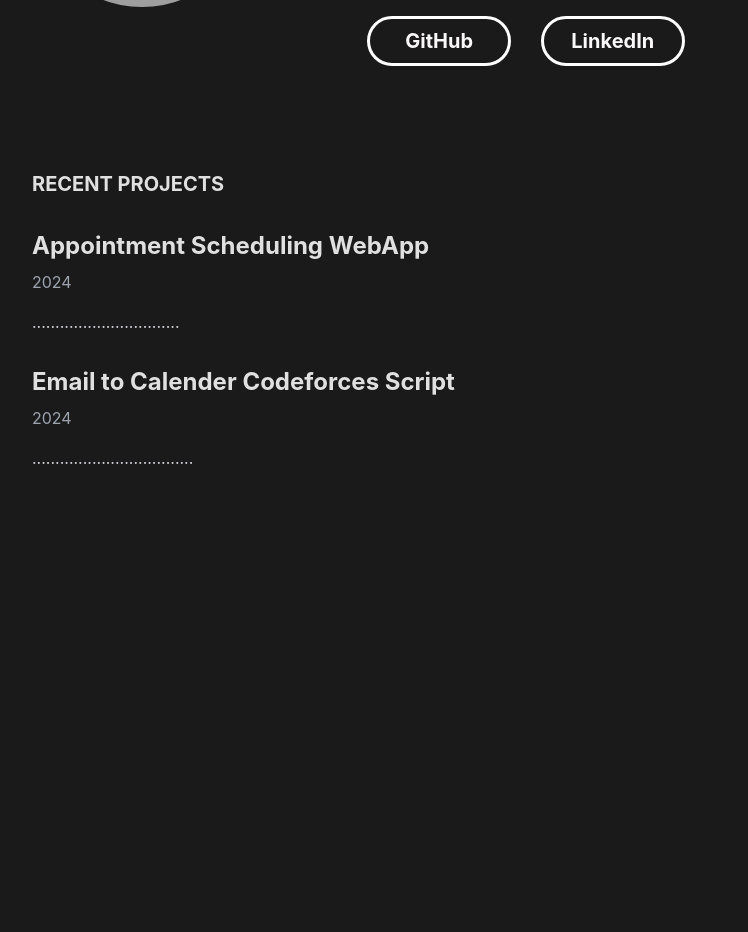
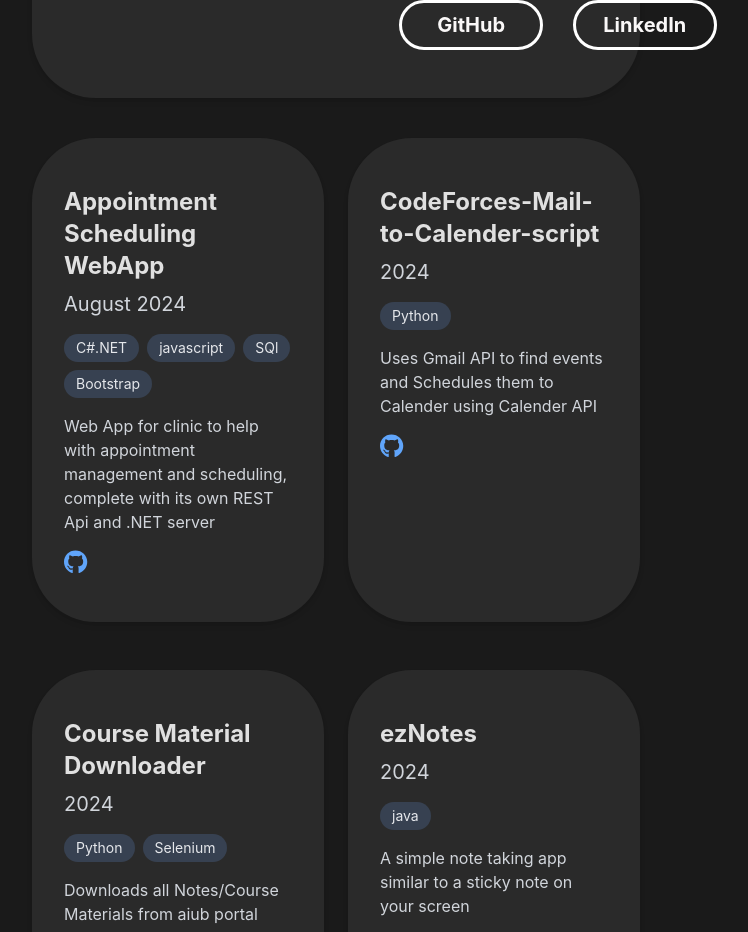
Before and after one commit to ibnuladib/personalwebsite, a React (Create React App) app: page / in a window 1280 px wide. Shown: the part 400-1332 px from the top of the page, without its empty margins (304-1052 px from the left). Before the commit the page ends 902 px from the top, so only its background shows below. Built offline with nearby package versions, Linux system fonts and the light colour scheme; grey boxes are pictures that could not be loaded.

Commit message:
new updates

```diff
--- a/postcss.config.js
+++ b/postcss.config.js
@@ -1,6 +1,6 @@
 module.exports = {
-  plugins: [
-    require('tailwindcss'),
-    require('autoprefixer'),
-  ],
+  plugins: {
+    tailwindcss: {},
+    autoprefixer: {},
+  },
 }
--- a/public/index.html
+++ b/public/index.html
@@ -4,6 +4,7 @@
     <meta charset="utf-8" />
     <link rel="icon" href="%PUBLIC_URL%/favicon.ico" />
     <link href="https://cdnjs.cloudflare.com/ajax/libs/tailwindcss/2.2.19/tailwind.min.css" rel="stylesheet">
+    <link rel="stylesheet" href="https://cdnjs.cloudflare.com/ajax/libs/font-awesome/6.0.0-beta3/css/all.min.css" integrity="sha384-k6RqeWeci5ZR/Lv4MR0sA0FfDOMJ5n0X+g3T6qLlttPZgLth3u2h0VimjG4P/pA" crossorigin="anonymous">
 
     <meta name="viewport" content="width=device-width, initial-scale=1" />
     <meta name="theme-color" content="#000000" />
--- a/src/App.js
+++ b/src/App.js
@@ -1,11 +1,31 @@
-import logo from './logo.svg';
-
+// App.js
+import React from 'react';
 import Button from './components/button';
+import Project from './components/project';
+import {projectData} from './data/projectData';
 
 function App() {
+
+//   const projectData = {
+//     project1: {
+//       date: "2023",
+//       title: "Project One",
+//       tags: ["React", "Node.js", "MongoDB"],
+//       description: "A brief description of project one",
+//       githubLink: "https://github.com/username/project1",
+//     },
+//     project2: {
+//       date: "2024",
+//       title: "Project Two",
+//       tags: ["Python", "Django", "PostgreSQL"],
+//       description: "A brief description of project two",
+//       githubLink: "https://github.com/username/project2",
+//     },
+//   };
+
   return (
-    <main className="mx-auto px-4 md:w-3/4 lg:w-1/2 mt-24 max-w-[820px] flex flex-col gap-10">
-        <section className="flex flex-col md:flex-row items-center gap-10">
+    <main className="mx-auto px-4 md:w-3/4 lg:w-1/2 max-w-[820px] flex flex-col gap-10">
+      <section className="flex flex-col md:flex-row items-center py-12 p-8 rounded-[4rem] shadow-md gap-10 bg-[#2a2a2a]">
         <img
           src="https://github.com/ibnuladib.png"
           alt="Profile Picture"
@@ -16,35 +36,26 @@ function App() {
             <h2 className="mb-8 text-5xl md:text-6xl lg:text-7xl font-extrabold bg-gradient-to-r from-pink-500 via-fuchsia-500 to-purple-500 text-transparent bg-clip-text">
               Hi, I'm Adib.
             </h2>
-                    <p className="text-2xl md:text-2xl font-bold text-white-400">computer science student | wannabe dev </p>
+            <p className="text-2xl md:text-2xl font-bold text-white-400">computer science student | wannabe dev</p>
             <div className="lg:ml-16 mt-8 md:mt-12 flex justify-center md:justify-start gap-3">
               <Button btnName="GitHub" />
               <Button btnName="LinkedIn" />
             </div>
           </div>
-
         </div>
       </section>
 
-
-            <section className="bottom mt-16" style={{width: "100%"}}>
-                <h3 className="text-xl font-bold mb-8">RECENT PROJECTS</h3>
-
-                <div className="post">
-                    <div className="flex items-center mb-2">
-                        <h4 className="text-2xl font-bold">Appointment Scheduling WebApp</h4>
+      <section className="bottom " style={{width: "100%"}}>
+        {/* <h3 className="text-xl font-bold px-8 mb-8">RECENT PROJECTS</h3> */}
+        <div className="grid grid-cols-1 md:grid-cols-2 gap-6">
+            <Project {...projectData.project1} />
+            <Project {...projectData.project2} />
+            <Project {...projectData.project3} />
+            <Project {...projectData.project4} />
+            <Project {...projectData.project5} />
+            <Project {...projectData.project6} />
+            <Project {...projectData.project7} />
         </div>
-                    <div className="text-gray-400 mb-4">2024</div>
-                    <p class="text-gray-300">................................</p>
-                </div>
-                <div className="post">
-                    <div className="flex items-center mb-2">
-                        <h4 className="text-2xl font-bold">Email to Calender Codeforces Script</h4>
-                    </div>
-                    <div className="text-gray-400 mb-4">2024</div>
-                    <p className="text-gray-300">...................................</p>
-                </div>
-
       </section>
     </main>
   );
--- /dev/null
+++ b/src/components/Project.css
@@ -0,0 +1,38 @@
+.card {
+    background-color: #2a2a2a;
+    color: white;
+    padding: 20px;
+    border-radius: 4rem;
+    max-width: 400px;
+    margin: 20px auto;
+    box-shadow: 0 4px 8px rgba(0, 0, 0, 0.2);
+    transition: transform 0.3s ease-in-out;
+  }
+
+  .card:hover {
+    transform: translateY(-10px);
+  }
+
+  .card h1, .card h2 {
+    margin: 10px 0;
+  }
+
+  .card .tag {
+    display: inline-block;
+    background-color: #444;
+    padding: 5px 10px;
+    margin: 5px;
+    border-radius: 2rem;
+  }
+
+  .card .github-link {
+    display: inline-block;
+    margin-top: 15px;
+    color: #1e90ff;
+    text-decoration: none;
+    font-weight: bold;
+  }
+
+  .card .github-link:hover {
+    text-decoration: underline;
+  }
--- /dev/null
+++ b/src/components/project.jsx
@@ -0,0 +1,35 @@
+// src/components/Project.jsx
+import { FontAwesomeIcon } from '@fortawesome/react-fontawesome';
+import { faGithub } from '@fortawesome/free-brands-svg-icons';
+import React from 'react';
+
+function Project(props) {
+  return (
+    <div className='card bg-[#2a2a2a] py-12 p-8 rounded-[4rem] shadow-md mb-6' >
+      <h1 className="text-2xl font-bold mb-2">{props.title}</h1>
+      <h2 className="text-xl text-gray-300 mb-4">{props.date}</h2>
+      <div className="flex flex-wrap gap-2 mb-4">
+        {Array.isArray(props.tags) && props.tags.map((tag, index) => (
+          <span
+            key={index}
+            className="text-sm bg-gray-700 px-3 py-1 rounded-full text-gray-200"
+          >
+            {tag}
+          </span>
+        ))}
+      </div>
+      <p className="text-gray-300 mb-4">{props.description}</p>
+      {props.githubLink && (
+        <a
+          href={props.githubLink}
+          className="text-blue-400 hover:text-blue-300 transition-colors duration-200"
+          target="_blank"
+        >
+          <FontAwesomeIcon icon={faGithub} size='xl'/>
+        </a>
+      )}
+    </div>
+  );
+}
+
+export default Project;
--- /dev/null
+++ b/src/data/projectData.js
@@ -0,0 +1,51 @@
+export const projectData = {
+    project1: {
+      date: "August 2024",
+      title: "Appointment Scheduling WebApp",
+      tags: ["C#.NET", "javascript", "SQl","Bootstrap"],
+      description: "Web App for clinic to help with appointment management and scheduling, complete with its own REST Api and .NET server",
+      githubLink: "https://github.com/ibnuladib/AppointmentWebApp",
+    },
+    project2: {
+      date: "2024",
+      title: " CodeForces-Mail-to-Calender-script",
+        tags: ["Python"],
+      description: "Uses Gmail API to find events and Schedules them to Calender using Calender API",
+      githubLink: "https://github.com/ibnuladib/CodeForces-Mail-to-Calender-script",
+    },
+    project3: {
+      date: "2024",
+      title: "Course Material Downloader",
+      tags: ["Python", "Selenium"],
+      description: "Downloads all Notes/Course Materials from aiub portal",
+      githubLink: "",
+    },
+    project4: {
+      date: "2024",
+      title: "ezNotes",
+      tags: ["java"],
+      description: "A simple note taking app similar to a sticky note on your screen",
+      githubLink: "https://github.com/ibnuladib/ezNote",
+    },
+    project5: {
+      date: "2024",
+      title: "Finance Tracker",
+      tags: ["C#", "SQL", "Windows Forms"],
+      description: "A simple finance tracker to keep track of your expenses and income while displaying important statistics",
+      githubLink: "https://github.com/ibnuladib/FinanceTracker",
+    },
+    project6: {
+      date: "2023",
+      title: "ScreenShot Deleter",
+      tags: ["java", "javafx"],
+      description: "deletes screenshots from particular directory",
+      githubLink: "https://github.com/ibnuladib/ScreenshotDeleter",
+    },
+    project7: {
+      date: "2023",
+      title: "Employee Management System",
+      tags: ["java", "mySQL", "JSwing"],
+      description: "Employee Management Software with CRUD operations and more basic features",
+      githubLink: "https://github.com/ibnuladib/ScreenshotDeleter",
+    },
+  };
--- a/src/index.css
+++ b/src/index.css
@@ -4,7 +4,7 @@
 
 
 body {
-    margin-top: 8rem;
+    margin-top: 4rem;
     background-color: #1a1a1a;
     color: #e0e0e0;
     font-family: -apple-system, BlinkMacSystemFont, 'Segoe UI', Roboto, Oxygen, Ubuntu, Cantarell, 'Open Sans', 'Helvetica Neue', sans-serif;
@@ -25,3 +25,18 @@ body {
     background-image: linear-gradient(45deg, rgba(0, 255, 255, 0.7), rgba(255, 0, 255, 0.7));
     background-color: transparent;
 }
+
+.card {
+    /* background-color: #2a2a2a;
+    color: white;
+    padding: 20px;
+    border-radius: 4rem;
+    max-width: 400px;
+    margin: 20px auto;
+    box-shadow: 0 4px 8px rgba(0, 0, 0, 0.2);
+    transition: transform 0.3s ease-in-out; */
+  }
+
+  .card:hover {
+    transform: translateY(-10px);
+  }
--- a/tailwind.config.js
+++ b/tailwind.config.js
@@ -1,8 +1,7 @@
 /** @type {import('tailwindcss').Config} */
 module.exports = {
   content: [
-    "./index.html",
-    "./src/**/*.{js,ts,jsx,tsx}",
+    "./src/**/*.{js,jsx,ts,tsx}",
   ],
   theme: {
     extend: {},
```
Also changed, not shown: package.json (+11 -2 lines), src/App.css (deleted), 1 other file (tests, documents, lock files or other folders). Lines whose indentation alone changed are shown as unchanged.
